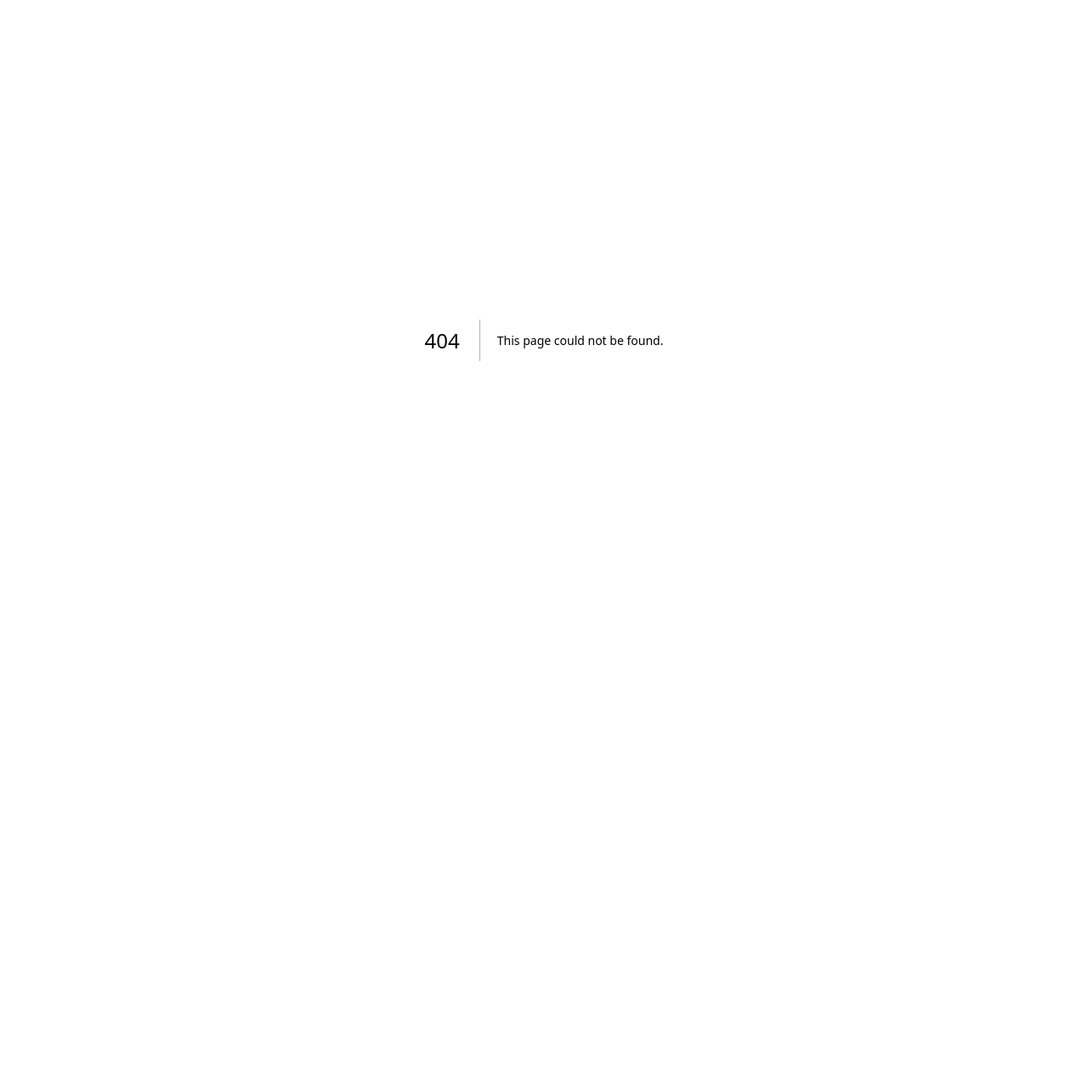
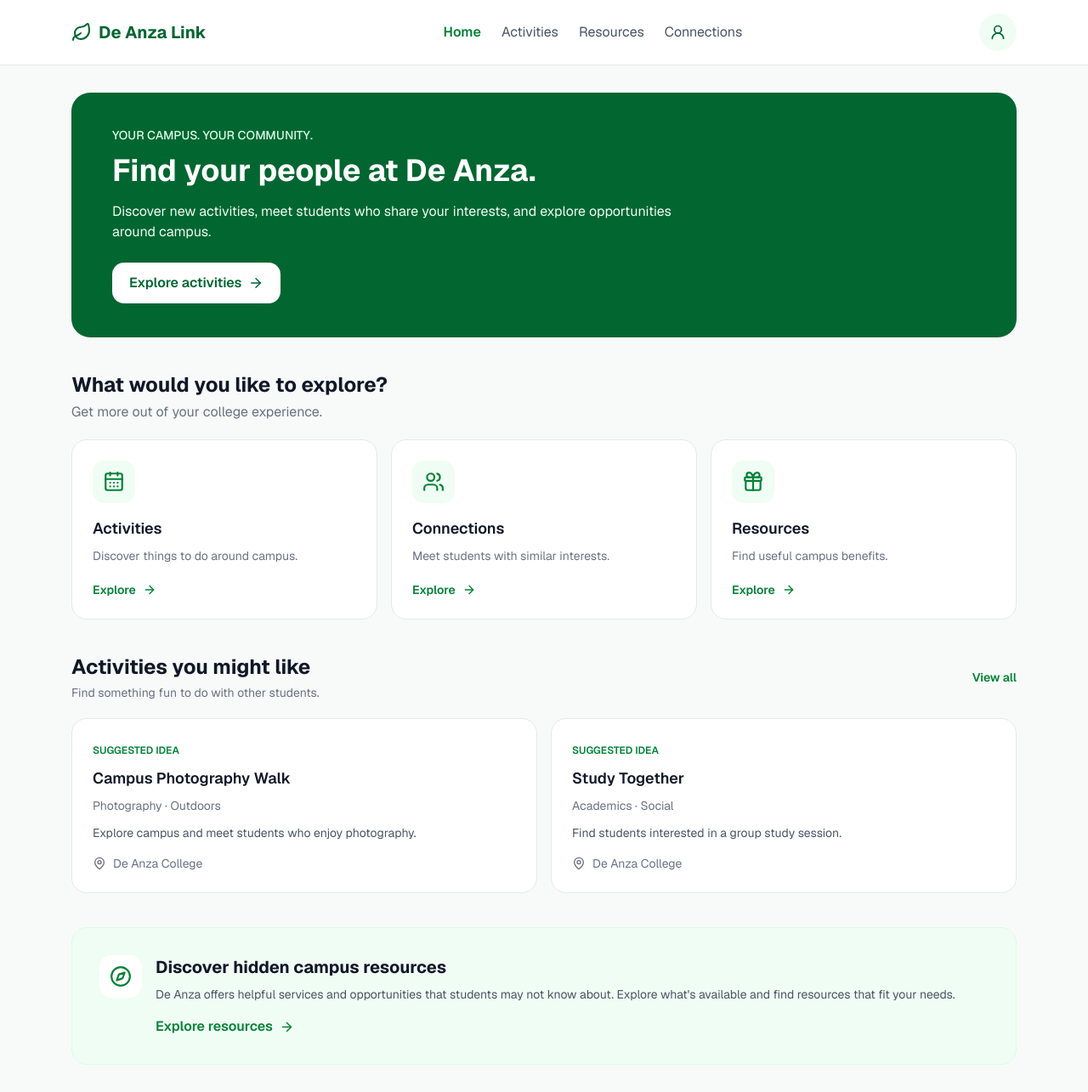
Before and after one commit to dah00/De-Anza-Link, a Next.js app: page /home in a window 1280 px wide. Before the commit this address had no page. Shown: the whole page at 85% size. Before the commit the page ends 800 px from the top, so only its background shows below. Built offline with nearby package versions, Linux system fonts and the light colour scheme.

Commit message:
Build home dashboard

```diff
--- /dev/null
+++ b/app/home/page.tsx
@@ -0,0 +1,290 @@
+
+import Link from "next/link";
+import {
+  ArrowRight,
+  CalendarDays,
+  Compass,
+  Gift,
+  MapPin,
+  Users,
+  UserRound,
+  Leaf,
+} from "lucide-react";
+
+// Temporary data until your teammates finish
+// authentication and activity integration.
+const activities = [
+  {
+    title: "Campus Photography Walk",
+    category: "Photography · Outdoors",
+    location: "De Anza College",
+    description:
+      "Explore campus and meet students who enjoy photography.",
+  },
+  {
+    title: "Study Together",
+    category: "Academics · Social",
+    location: "De Anza College",
+    description:
+      "Find students interested in a group study session.",
+  },
+];
+
+const exploreLinks = [
+  {
+    title: "Activities",
+    description: "Discover things to do around campus.",
+    href: "/activities",
+    icon: CalendarDays,
+  },
+  {
+    title: "Connections",
+    description: "Meet students with similar interests.",
+    href: "/connections",
+    icon: Users,
+  },
+  {
+    title: "Resources",
+    description: "Find useful campus benefits.",
+    href: "/resources",
+    icon: Gift,
+  },
+];
+
+export default function HomePage() {
+  return (
+    <div className="min-h-screen bg-[#f8faf9] text-gray-900">
+      {/* Navigation */}
+      <header className="border-b border-gray-200 bg-white">
+        <div className="mx-auto flex max-w-6xl items-center justify-between px-5 py-4">
+          <Link
+            href="/home"
+            className="flex items-center gap-2 text-xl font-bold text-green-800"
+          >
+            <Leaf size={24} />
+            De Anza Link
+          </Link>
+
+          <nav className="hidden items-center gap-6 md:flex">
+            <Link href="/home" className="font-semibold text-green-700">
+              Home
+            </Link>
+            <Link
+              href="/activities"
+              className="text-gray-600 hover:text-green-700"
+            >
+              Activities
+            </Link>
+            <Link
+              href="/resources"
+              className="text-gray-600 hover:text-green-700"
+            >
+              Resources
+            </Link>
+            <Link
+              href="/connections"
+              className="text-gray-600 hover:text-green-700"
+            >
+              Connections
+            </Link>
+          </nav>
+
+          <Link
+            href="/profile"
+            aria-label="My profile"
+            className="rounded-full bg-green-50 p-3 text-green-800 hover:bg-green-100"
+          >
+            <UserRound size={20} />
+          </Link>
+        </div>
+      </header>
+
+      {/* Main content */}
+      <main className="mx-auto max-w-6xl space-y-10 px-5 py-8">
+        {/* Welcome section */}
+        <section className="rounded-3xl bg-green-800 px-7 py-10 text-white md:px-12">
+          <p className="mb-3 text-sm font-medium text-green-100">
+            YOUR CAMPUS. YOUR COMMUNITY.
+          </p>
+
+          <h1 className="text-3xl font-bold md:text-4xl">
+            Find your people at De Anza.
+          </h1>
+
+          <p className="mt-4 max-w-2xl text-green-50">
+            Discover new activities, meet students who share
+            your interests, and explore opportunities around campus.
+          </p>
+
+          <Link
+            href="/activities"
+            className="mt-6 inline-flex items-center gap-2 rounded-xl bg-white px-5 py-3 font-semibold text-green-800 transition hover:bg-green-50"
+          >
+            Explore activities
+            <ArrowRight size={18} />
+          </Link>
+        </section>
+
+        {/* Explore section */}
+        <section>
+          <div className="mb-5">
+            <h2 className="text-2xl font-bold">
+              What would you like to explore?
+            </h2>
+            <p className="mt-1 text-gray-500">
+              Get more out of your college experience.
+            </p>
+          </div>
+
+          <div className="grid gap-4 md:grid-cols-3">
+            {exploreLinks.map((item) => {
+              const Icon = item.icon;
+
+              return (
+                <Link
+                  key={item.title}
+                  href={item.href}
+                  className="group rounded-2xl border border-gray-200 bg-white p-6 transition hover:border-green-300 hover:shadow-md"
+                >
+                  <div className="mb-4 inline-flex rounded-xl bg-green-50 p-3 text-green-700">
+                    <Icon size={26} />
+                  </div>
+
+                  <h3 className="text-lg font-semibold">
+                    {item.title}
+                  </h3>
+
+                  <p className="mt-2 text-sm text-gray-500">
+                    {item.description}
+                  </p>
+
+                  <div className="mt-5 flex items-center gap-2 text-sm font-semibold text-green-700">
+                    Explore
+                    <ArrowRight size={16} />
+                  </div>
+                </Link>
+              );
+            })}
+          </div>
+        </section>
+
+        {/* Activity recommendations */}
+        <section>
+          <div className="mb-5 flex items-center justify-between gap-3">
+            <div>
+              <h2 className="text-2xl font-bold">
+                Activities you might like
+              </h2>
+              <p className="mt-1 text-sm text-gray-500">
+                Find something fun to do with other students.
+              </p>
+            </div>
+
+            <Link
+              href="/activities"
+              className="text-sm font-semibold text-green-700 hover:underline"
+            >
+              View all
+            </Link>
+          </div>
+
+          <div className="grid gap-4 md:grid-cols-2">
+            {activities.map((activity) => (
+              <article
+                key={activity.title}
+                className="rounded-2xl border border-gray-200 bg-white p-6"
+              >
+                <span className="text-xs font-semibold text-green-700">
+                  SUGGESTED IDEA
+                </span>
+
+                <h3 className="mt-2 text-lg font-semibold">
+                  {activity.title}
+                </h3>
+
+                <p className="mt-2 text-sm text-gray-500">
+                  {activity.category}
+                </p>
+
+                <p className="mt-3 text-sm text-gray-600">
+                  {activity.description}
+                </p>
+
+                <div className="mt-4 flex items-center gap-2 text-sm text-gray-500">
+                  <MapPin size={16} />
+                  {activity.location}
+                </div>
+              </article>
+            ))}
+          </div>
+        </section>
+
+        {/* Campus discovery section */}
+        <section className="rounded-2xl border border-green-100 bg-green-50 p-6 md:p-8">
+          <div className="flex items-start gap-4">
+            <div className="rounded-xl bg-white p-3 text-green-700">
+              <Compass size={26} />
+            </div>
+
+            <div>
+              <h2 className="text-xl font-bold">
+                Discover hidden campus resources
+              </h2>
+
+              <p className="mt-2 text-sm text-gray-600">
+                De Anza offers helpful services and opportunities
+                that students may not know about. Explore what's
+                available and find resources that fit your needs.
+              </p>
+
+              <Link
+                href="/resources"
+                className="mt-4 inline-flex items-center gap-2 font-semibold text-green-700 hover:underline"
+              >
+                Explore resources
+                <ArrowRight size={17} />
+              </Link>
+            </div>
+          </div>
+        </section>
+      </main>
+
+      {/* Mobile navigation */}
+      <nav className="fixed bottom-0 left-0 right-0 z-50 grid grid-cols-4 border-t border-gray-200 bg-white py-3 md:hidden">
+        <Link
+          href="/home"
+          className="flex flex-col items-center gap-1 text-green-700"
+        >
+          <Compass size={20} />
+          <span className="text-xs">Home</span>
+        </Link>
+
+        <Link
+          href="/activities"
+          className="flex flex-col items-center gap-1 text-gray-600"
+        >
+          <CalendarDays size={20} />
+          <span className="text-xs">Activities</span>
+        </Link>
+
+        <Link
+          href="/connections"
+          className="flex flex-col items-center gap-1 text-gray-600"
+        >
+          <Users size={20} />
+          <span className="text-xs">People</span>
+        </Link>
+
+        <Link
+          href="/profile"
+          className="flex flex-col items-center gap-1 text-gray-600"
+        >
+          <UserRound size={20} />
+          <span className="text-xs">Profile</span>
+        </Link>
+      </nav>
+
+      <div className="h-16 md:hidden" />
+    </div>
+  );
+}
```
